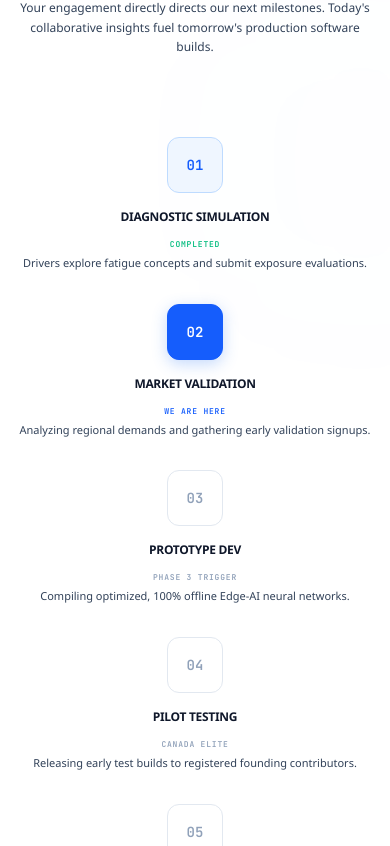
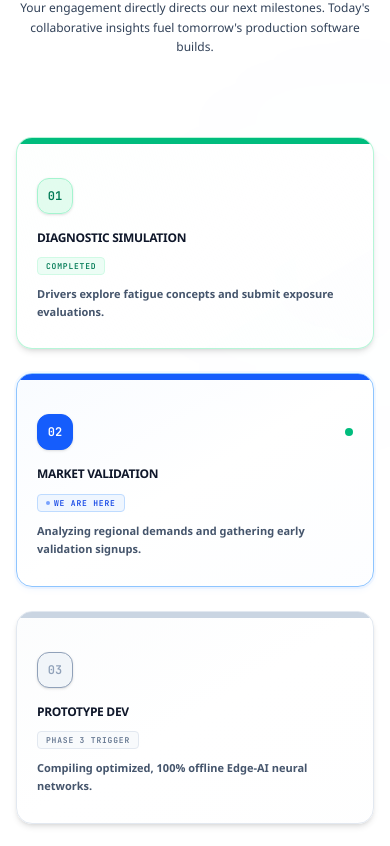
Before and after one commit to MaverickKing17/astrateq-awareness-lab, a React (Vite) app: page / in a window 390 px wide. Shown: the part 6078-6924 px from the top of the page. Built offline with nearby package versions, Linux system fonts and the light colour scheme.

Commit message:
style: update disclaimer UI and roadmap styling
Refined the footer disclaimer for better legibility and visual prominence. Updated the roadmap timeline grid layout to be responsive across more breakpoints and added thematic styling for phase components.

```diff
--- a/src/components/Footer.tsx
+++ b/src/components/Footer.tsx
@@ -79,9 +79,9 @@ export default function Footer() {
             <p className="text-[10px] font-bold text-slate-400 font-mono uppercase tracking-wider">
               © {new Date().getFullYear()} ASTRATEQ. All rights reserved.
             </p>
-            <div className="mt-4 rounded-2xl bg-white border border-slate-100 p-5 max-w-4xl mx-auto shadow-sm">
-              <p className="text-[10px] uppercase tracking-wider leading-relaxed text-slate-400/90 font-mono">
-                This platform is a <strong className="text-slate-500 font-black">conceptual pre-launch validation and waitlist portal</strong> for evaluating interest in upcoming Astrateq Driver Awareness Intelligence offline software. All early registrations are 100% free with no deposit required. We do NOT sell auto insurance, track your GPS location, require OBD/OBD-II vehicle port integration, or sell hardware.
+            <div className="mt-5 rounded-2xl bg-slate-100/80 border border-slate-200 p-6 max-w-4xl mx-auto shadow-inner">
+              <p className="text-[11px] sm:text-xs uppercase tracking-wider leading-relaxed text-slate-600 font-mono font-bold">
+                This platform is a <span className="text-slate-900 font-black underline decoration-blue-500 decoration-2 underline-offset-2">conceptual pre-launch validation and waitlist portal</span> for evaluating interest in upcoming Astrateq Driver Awareness Intelligence offline software. All early registrations are 100% free with no deposit required. We do <span className="text-red-700 font-black">NOT</span> sell auto insurance, track your GPS location, require OBD/OBD-II vehicle port integration, or sell hardware.
               </p>
             </div>
           </div>
--- a/src/components/ValueProps.tsx
+++ b/src/components/ValueProps.tsx
@@ -243,11 +243,8 @@ export default function ValueProps({ onStartSimulation, onNavigateToCohort }: Va
           </div>
 
           {/* ROADMAP TIMELINE (Improvement 5) */}
-          <div className="max-w-5xl mx-auto relative">
-            {/* Horizontal Line for Desktop */}
-            <div className="hidden lg:block absolute top-[28px] left-[6%] right-[6%] h-0.5 border-t border-dashed border-slate-200" />
-
-            <div className="grid gap-8 lg:grid-cols-6 relative z-10">
+          <div className="max-w-6xl mx-auto relative">
+            <div className="grid gap-6 grid-cols-1 sm:grid-cols-2 lg:grid-cols-3 xl:grid-cols-6 relative z-10">
               {[
                 {
                   phase: "01",
@@ -255,7 +252,14 @@ export default function ValueProps({ onStartSimulation, onNavigateToCohort }: Va
                   status: "Completed",
                   desc: "Drivers explore fatigue concepts and submit exposure evaluations.",
                   isActive: true,
-                  isCurrent: false
+                  isCurrent: false,
+                  theme: {
+                    bg: "from-emerald-50/10 via-white to-emerald-50/5",
+                    border: "border-emerald-200/80 hover:border-emerald-400 hover:shadow-[0_12px_24px_rgba(16,185,129,0.08)]",
+                    topBar: "bg-emerald-500",
+                    numBadge: "bg-emerald-100/60 border-emerald-200 text-emerald-700",
+                    statusBadge: "bg-emerald-50 border-emerald-100 text-emerald-700"
+                  }
                 },
                 {
                   phase: "02",
@@ -263,7 +267,14 @@ export default function ValueProps({ onStartSimulation, onNavigateToCohort }: Va
                   status: "We Are Here",
                   desc: "Analyzing regional demands and gathering early validation signups.",
                   isActive: true,
-                  isCurrent: true
+                  isCurrent: true,
+                  theme: {
+                    bg: "from-blue-50/40 via-white to-blue-50/15",
+                    border: "border-blue-300 hover:border-blue-500 shadow-md shadow-blue-500/5 hover:shadow-[0_12px_30px_rgba(59,130,246,0.15)] ring-2 ring-blue-500/5",
+                    topBar: "bg-blue-600",
+                    numBadge: "bg-blue-600 border-blue-600 text-white",
+                    statusBadge: "bg-blue-50 border-blue-200 text-blue-700"
+                  }
                 },
                 {
                   phase: "03",
@@ -271,7 +282,14 @@ export default function ValueProps({ onStartSimulation, onNavigateToCohort }: Va
                   status: "Phase 3 Trigger",
                   desc: "Compiling optimized, 100% offline Edge-AI neural networks.",
                   isActive: false,
-                  isCurrent: false
+                  isCurrent: false,
+                  theme: {
+                    bg: "from-slate-50/50 via-white to-slate-50/10",
+                    border: "border-slate-200 hover:border-slate-350 hover:shadow-[0_12px_24px_rgba(0,0,0,0.04)]",
+                    topBar: "bg-slate-300",
+                    numBadge: "bg-slate-100 border-slate-250 text-slate-400",
+                    statusBadge: "bg-slate-50 border-slate-200 text-slate-500"
+                  }
                 },
                 {
                   phase: "04",
@@ -279,7 +297,14 @@ export default function ValueProps({ onStartSimulation, onNavigateToCohort }: Va
                   status: "Canada Elite",
                   desc: "Releasing early test builds to registered founding contributors.",
                   isActive: false,
-                  isCurrent: false
+                  isCurrent: false,
+                  theme: {
+                    bg: "from-slate-50/50 via-white to-slate-50/10",
+                    border: "border-slate-200 hover:border-slate-350 hover:shadow-[0_12px_24px_rgba(0,0,0,0.04)]",
+                    topBar: "bg-slate-300",
+                    numBadge: "bg-slate-100 border-slate-250 text-slate-400",
+                    statusBadge: "bg-slate-50 border-slate-200 text-slate-500"
+                  }
                 },
                 {
                   phase: "05",
@@ -287,7 +312,14 @@ export default function ValueProps({ onStartSimulation, onNavigateToCohort }: Va
                   status: "Production Ready",
                   desc: "Releasing the first complete hardware-free driver safety suite.",
                   isActive: false,
-                  isCurrent: false
+                  isCurrent: false,
+                  theme: {
+                    bg: "from-slate-50/50 via-white to-slate-50/10",
+                    border: "border-slate-200 hover:border-slate-350 hover:shadow-[0_12px_24px_rgba(0,0,0,0.04)]",
+                    topBar: "bg-slate-300",
+                    numBadge: "bg-slate-100 border-slate-250 text-slate-400",
+                    statusBadge: "bg-slate-50 border-slate-200 text-slate-500"
+                  }
                 },
                 {
                   phase: "06",
@@ -295,34 +327,55 @@ export default function ValueProps({ onStartSimulation, onNavigateToCohort }: Va
                   status: "Smart Ecosystem",
                   desc: "Direct native dashboard support for automotive screens.",
                   isActive: false,
-                  isCurrent: false
+                  isCurrent: false,
+                  theme: {
+                    bg: "from-slate-50/50 via-white to-slate-50/10",
+                    border: "border-slate-200 hover:border-slate-350 hover:shadow-[0_12px_24px_rgba(0,0,0,0.04)]",
+                    topBar: "bg-slate-300",
+                    numBadge: "bg-slate-100 border-slate-250 text-slate-400",
+                    statusBadge: "bg-slate-50 border-slate-200 text-slate-500"
+                  }
                 }
               ].map((step, idx) => (
-                <div key={idx} className="flex flex-col items-center text-center lg:items-start lg:text-left space-y-4">
-                  <div className={`flex h-14 w-14 items-center justify-center rounded-xl border font-mono text-sm font-black transition-all ${
-                    step.isCurrent
-                      ? "bg-blue-600 border-blue-600 text-white shadow-[0_4px_15px_rgba(59,130,246,0.3)]"
-                      : step.isActive
-                        ? "bg-blue-50 border-blue-200 text-blue-600"
-                        : "bg-white border-slate-200 text-slate-400"
-                  }`}>
-                    {step.phase}
-                  </div>
+                <div
+                  key={idx}
+                  className={`relative flex flex-col justify-between pt-10 pb-7 px-5 rounded-2xl border bg-gradient-to-br ${step.theme.bg} shadow-md transition-all duration-300 transform hover:-translate-y-1.5 overflow-hidden ${step.theme.border}`}
+                  id={`timeline-card-${idx}`}
+                >
+                  {/* Top Accent Color Bar */}
+                  <div className={`absolute top-0 left-0 right-0 h-1.5 ${step.theme.topBar}`} />
 
-                  <div className="space-y-1">
-                    <div className="flex items-center justify-center lg:justify-start gap-1.5">
-                      <h4 className="text-xs font-extrabold uppercase tracking-wide text-slate-900 font-sans">{step.title}</h4>
+                  <div className="space-y-4">
+                    {/* Circle Indicator Header */}
+                    <div className="flex items-center justify-between">
+                      <div className={`flex h-9 w-9 items-center justify-center rounded-xl border font-mono text-xs font-black shadow-sm ${step.theme.numBadge}`}>
+                        {step.phase}
+                      </div>
+
+                      {/* Active Beacon Dot for Current step */}
+                      {step.isCurrent && (
+                        <span className="relative flex h-2 w-2">
+                          <span className="animate-ping absolute inline-flex h-full w-full rounded-full bg-emerald-400 opacity-75"></span>
+                          <span className="relative inline-flex rounded-full h-2 w-2 bg-emerald-500"></span>
+                        </span>
+                      )}
                     </div>
-                    <span className={`inline-block text-[8px] font-bold uppercase tracking-widest font-mono ${
-                      step.isCurrent
-                        ? "text-blue-600"
-                        : step.isActive
-                          ? "text-emerald-500"
-                          : "text-slate-400"
-                    }`}>
-                      {step.status}
-                    </span>
-                    <p className="text-[11px] text-slate-700 leading-relaxed font-sans font-medium">{step.desc}</p>
+
+                    {/* Typography block */}
+                    <div className="space-y-1.5">
+                      <h4 className="text-xs sm:text-[13px] font-black uppercase tracking-wider text-slate-900 font-sans leading-tight">
+                        {step.title}
+                      </h4>
+                      <div className="inline-block">
+                        <span className={`inline-flex items-center gap-1 text-[8px] font-bold uppercase tracking-widest px-2 py-0.5 rounded border font-mono ${step.theme.statusBadge}`}>
+                          {step.isCurrent && <span className="h-1 w-1 rounded-full bg-blue-600 animate-pulse" />}
+                          {step.status}
+                        </span>
+                      </div>
+                      <p className="text-[11px] text-slate-600 leading-relaxed font-sans font-semibold pt-1">
+                        {step.desc}
+                      </p>
+                    </div>
                   </div>
                 </div>
               ))}
```
